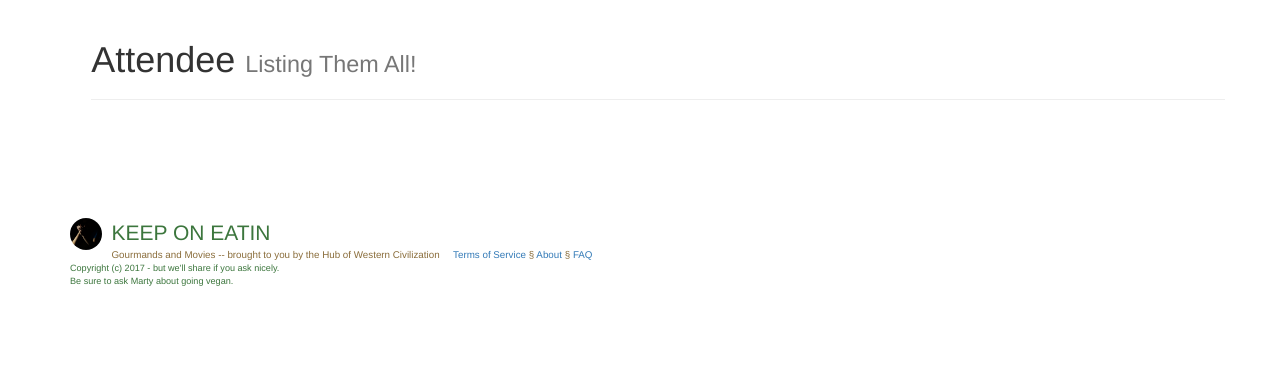
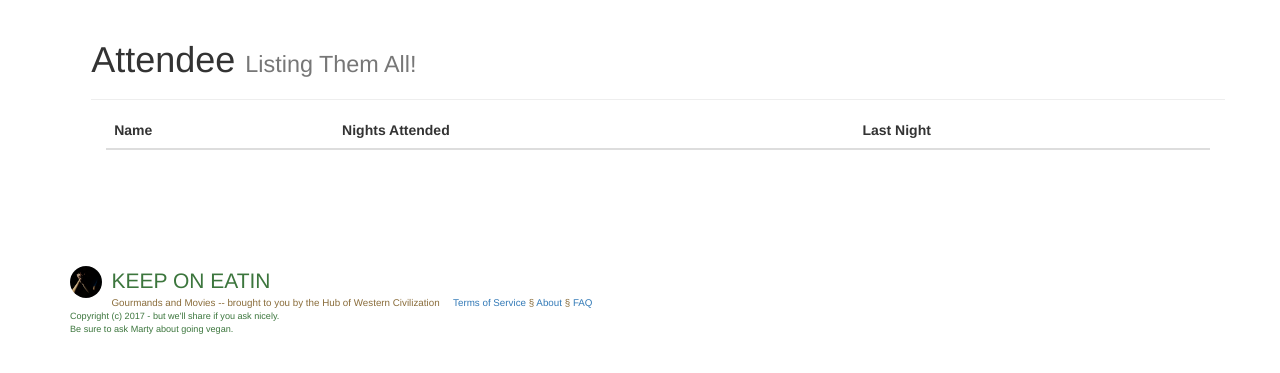
Before and after one commit to CraigKelly/nutbushmovienight, a Flask app: page /person in a window 1280 px wide. Shown: the part 52-425 px from the top of the page. Run offline with Flask 2, Linux system fonts and the light colour scheme; data that the repository does not hold is empty; parts of the project's set-up code (start-up, migrations or seed data) failed here and were passed over; some libraries are stand-ins or nearby versions.

Commit message:
Better person listing

```diff
--- a/nbmn/main_app.py
+++ b/nbmn/main_app.py
@@ -172,6 +172,16 @@
         # Don't fixup attendees for the list
         person_name = 'Listing Them All!'
         persons = Attendee.find_all()
+
+        for p in persons:
+            p.nights = []
+        for n in Night.find_all():
+            for p in persons:
+                if n.has_attendee(p.name):
+                    p.nights.append(n)
+
+        for p in persons:
+            p.nights.sort(key=attrgetter('datestr'), reverse=True)
         Attendee.sort(persons)
 
     return {
--- a/templates/person.html
+++ b/templates/person.html
@@ -40,11 +40,27 @@
         {% endif %}
 
     {% else %}
-        <ul>
-        {% for per in persons %}
-            <li><a href="{{url_for('main.person_display', name=per.urlname)}}">{{per.name}}</a></li>
-        {% endfor %}
-        </ul>
+        <table class="table table-hover datatable SortableTable" id="allpeople" name="allpeople">
+            <thead>
+                <tr><th>Name</th><th>Nights Attended</th><th>Last Night</th></tr>
+            </thead>
+
+            <tbody>
+
+                {% for per in persons %}
+                    <tr>
+                        <td><a href="{{url_for('main.person_display', name=per.urlname)}}">{{per.name}}</a></td>
+                        {% if per.nights %}
+                            <td>{{person.nights|length}}</td>
+                            <td><a href="{{url_for('main.night_display', datestr=person.nights[0].datestr)}}">{{person.nights[0].listdate}}</a></td>
+                        {% else %}
+                            <td>&nbsp;</td>
+                            <td>&nbsp;</td>
+                        {% endif %}
+                    </tr>
+                {% endfor %}
+            </tbody>
+        </table>
     {% endif %}
 
     </div>
```
